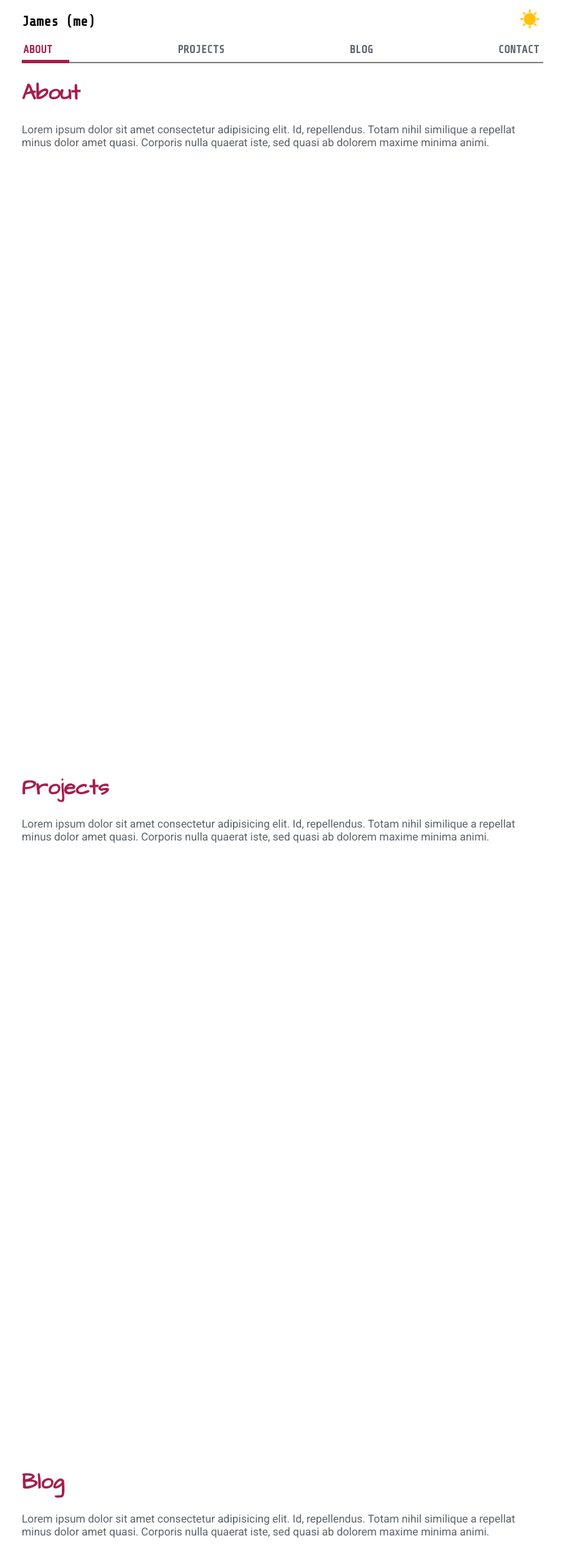
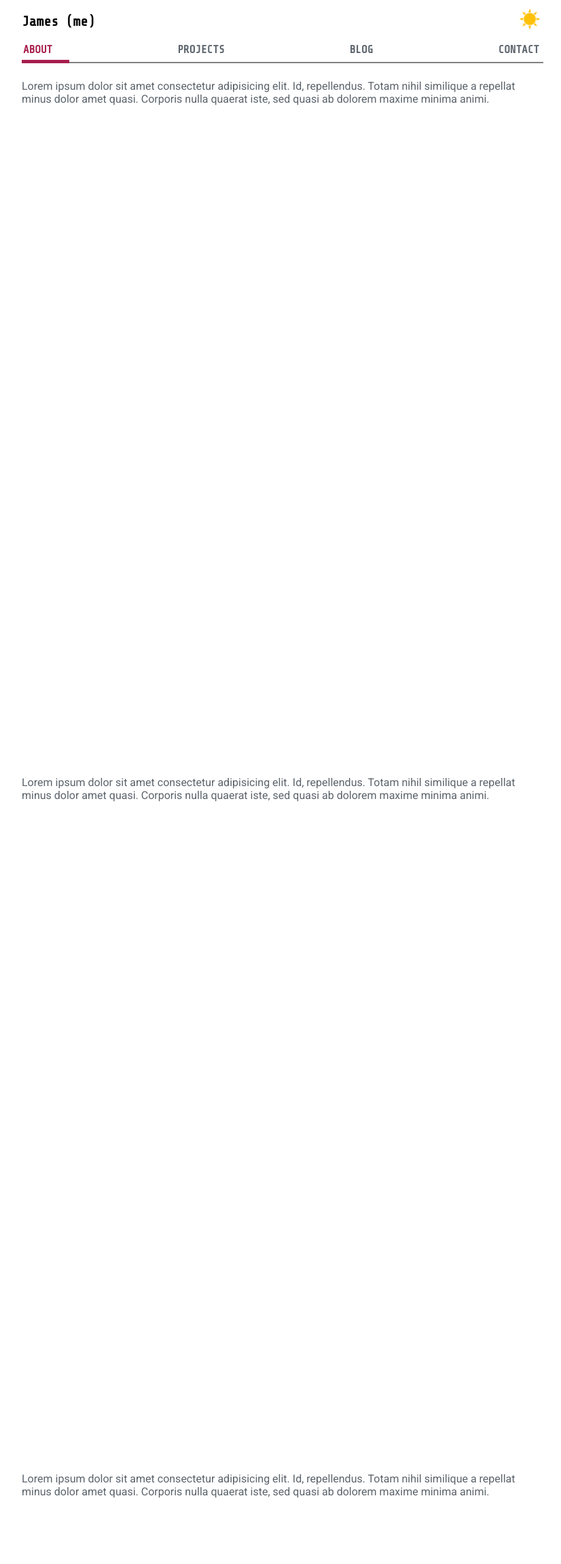
Before and after one commit to jamesncox/portfolio-v2, a React (Create React App) app: page / in a window 1280 px wide. Shown: the top 2300 px of the page at 68% size, without its empty margins (224-1050 px from the left). Built offline with nearby package versions, Linux system fonts and the light colour scheme.

Commit message:
Remove section titles from About, Blog, Contact and Projects.js

```diff
--- a/src/components/about/About.js
+++ b/src/components/about/About.js
@@ -4,7 +4,6 @@ function About() {
 
     return (
         <div id="about" className="practice-scroll">
-          <h1 className="selected-section">About</h1>
           Lorem ipsum dolor sit amet consectetur adipisicing elit. Id, repellendus. Totam nihil similique a repellat minus dolor amet quasi. Corporis nulla quaerat iste, sed quasi ab dolorem maxime minima animi.
         </div>
     )
--- a/src/components/blog/Blog.js
+++ b/src/components/blog/Blog.js
@@ -4,7 +4,6 @@ function Blog() {
 
     return (
         <div id="blog" className="practice-scroll">
-          <h1 className="selected-section">Blog</h1>
           Lorem ipsum dolor sit amet consectetur adipisicing elit. Id, repellendus. Totam nihil similique a repellat minus dolor amet quasi. Corporis nulla quaerat iste, sed quasi ab dolorem maxime minima animi.
         </div>
     )
--- a/src/components/contact/Contact.js
+++ b/src/components/contact/Contact.js
@@ -4,7 +4,6 @@ function Contact() {
 
     return (
         <div id="contact" className="practice-scroll">
-          <h1 className="selected-section">Contact</h1>
           Lorem ipsum dolor sit amet consectetur adipisicing elit. Id, repellendus. Totam nihil similique a repellat minus dolor amet quasi. Corporis nulla quaerat iste, sed quasi ab dolorem maxime minima animi.
         </div>
     )
--- a/src/components/projects/Projects.js
+++ b/src/components/projects/Projects.js
@@ -4,7 +4,6 @@ function Projects() {
 
     return (
         <div id="projects" className="practice-scroll">
-          <h1 className="selected-section">Projects</h1>
           Lorem ipsum dolor sit amet consectetur adipisicing elit. Id, repellendus. Totam nihil similique a repellat minus dolor amet quasi. Corporis nulla quaerat iste, sed quasi ab dolorem maxime minima animi.
         </div>
     )
--- a/src/stylesheets/App.css
+++ b/src/stylesheets/App.css
@@ -106,16 +106,13 @@ body.dark {
     transition: var(--theme-transition);
 }
 
-.menu-buttons .current {
-    color: var(--hightlighted-menu-color);
-}
-
 .description {
     font-family: 'Roboto', sans-serif;
 }
 
 /* practice scroll styles */
 .practice-scroll {
+    margin-top: 1.5rem;
     height: 1000px;
     color: var(--description-color);
     font-family: 'Roboto', sans-serif;
```
